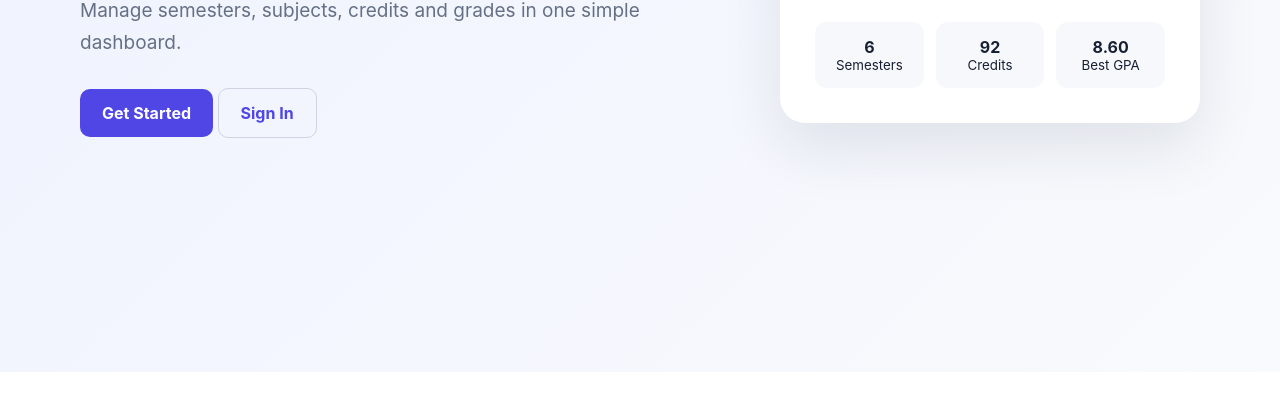
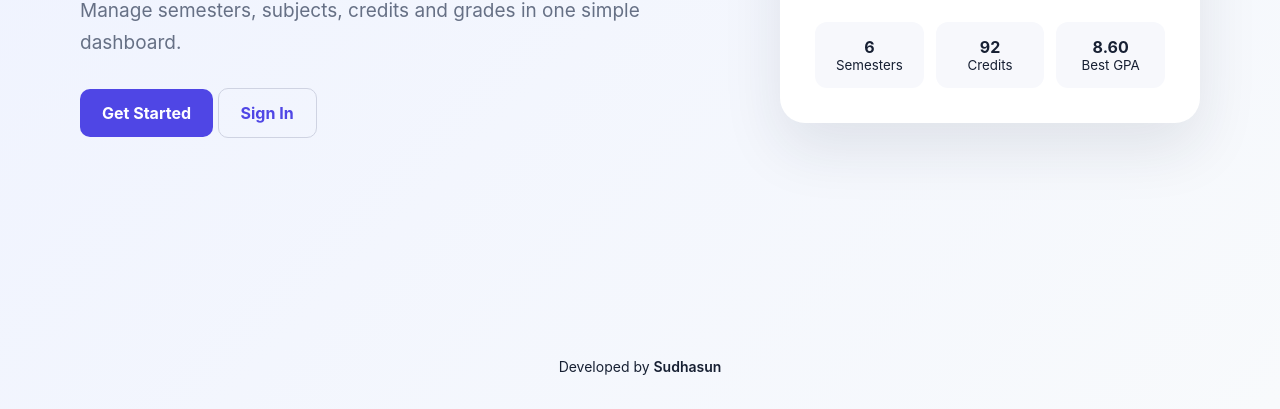
Before and after one commit to Sudhasun1109/Cgpa_tracker_FULL-STACK, a plain HTML site: page frontend/index.html in a window 1280 px wide. Shown: the part 428-837 px from the top of the page. Before the commit the page ends 800 px from the top, so only its background shows below. Drawn offline with Linux system fonts and the light colour scheme.

Commit message:
add footer for fronend

```diff
--- a/frontend/css/style.css
+++ b/frontend/css/style.css
@@ -584,3 +584,13 @@ th
     border-radius: 8px;
     display: block;
 }
+.footer {
+    text-align: center;
+    padding: 20px;
+    margin-top: 40px;
+    font-size: 14px;
+}
+
+.footer strong {
+    font-weight: 600;
+}
--- a/frontend/index.html
+++ b/frontend/index.html
@@ -35,5 +35,8 @@
       </div>
     </div>
   </main>
+  <footer class="footer">
+    <p>Developed by <strong>Sudhasun</strong></p>
+</footer>
 </body>
 </html>
```
Also changed, not shown: frontend/dashboard.html (+4 -0 lines), frontend/login.html (+4 -0 lines), frontend/register.html (+4 -0 lines), frontend/semester.html (+4 -0 lines).
